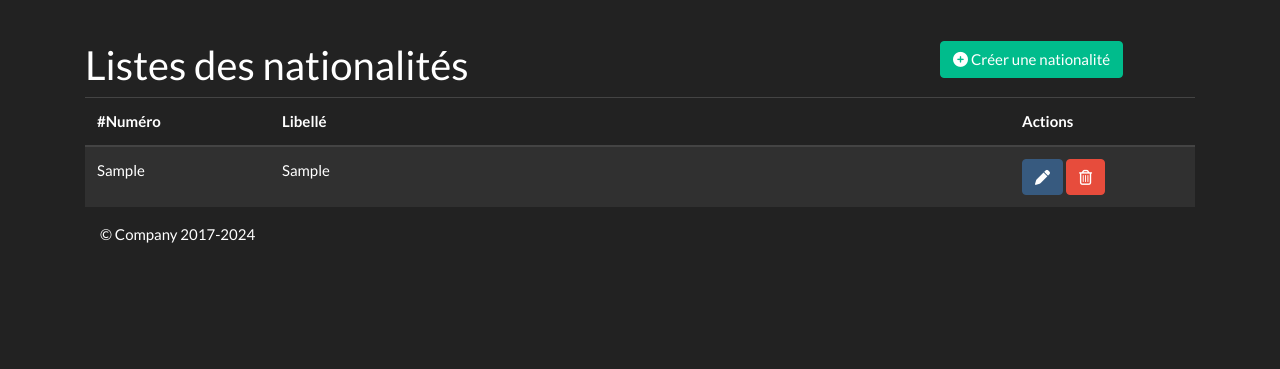
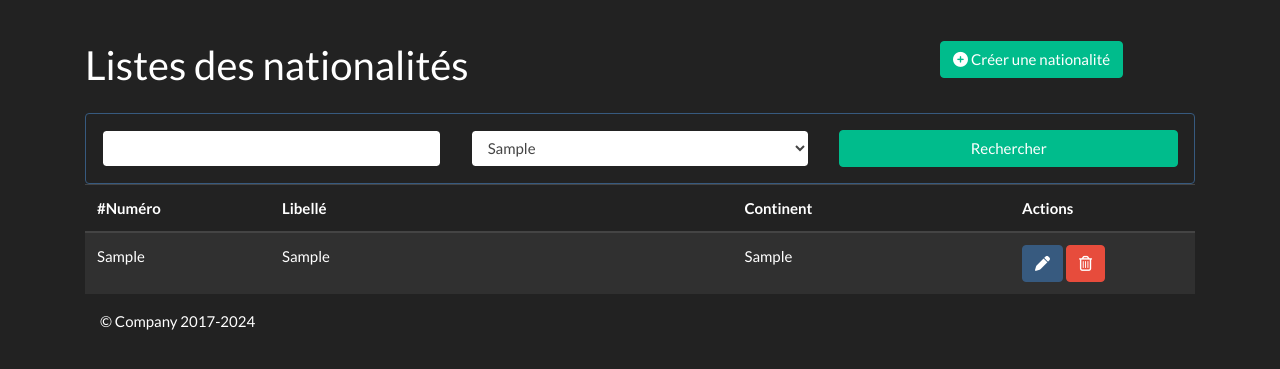
Before and after one commit to tidjani783/TP3-PHP, a PHP site: page /listeNationalites.php in a window 1280 px wide. Shown: the part 71-440 px from the top of the page. Run offline with PHP 8.4, Linux system fonts and the light colour scheme; tables that the repository leaves empty or names only in its code hold one stand-in row (values such as "Sample post"); data that the repository does not hold is empty; some libraries are stand-ins or nearby versions.

Commit message:
06/02/2025

```diff
--- a/listeNationalites.php
+++ b/listeNationalites.php
@@ -1,10 +1,17 @@
 
 <?php include "header.php";
 include "connexionPdo.php";
-$req=$monPdo->prepare("select * from nationalite");
+// liste des nationalites
+$req=$monPdo->prepare("select n.num, n.libelle as 'libNation', c.libelle as 'libContinent' from nationalite n, continent c where n.numContinent=c.num order by libContinent ");
 $req->setFetchMode(PDO::FETCH_OBJ);
 $req->execute();
 $lesNationalites=$req->fetchALL();
+
+// liste des continents
+  $reqContinent=$monPdo->prepare("select * from continent");
+$reqContinent->setFetchMode(PDO::FETCH_OBJ);
+$reqContinent->execute();
+$lesContinents=$reqContinent->fetchAll();
 
 if(!empty($_SESSION['message'])){
     $mesMessages=$_SESSION['message'];
@@ -29,15 +36,41 @@ if(!empty($_SESSION['message'])){
 
  <div class="row mt-3">
       <div class="col-9"><h2>Listes des nationalités</h2></div>
-      <div class="col"><a href="formNationalite.php?action=Ajoute" class='btn btn-success'><i class="fas fa-plus-circle"></i> Créer une nationalité</a></div>
+      <div class="col"><a href="formNationalite.php?action=Ajouter" class='btn btn-success'><i class="fas fa-plus-circle"></i> Créer une nationalité</a></div>
 
  </div>
+
+
+
+  <form action="" method="get" class="border border-primary rounded p-3 mt-3 mb3">
+      <div class="row">
+        <div class="col">
+            <input type="text" class='form-control' id='Libelle' placehoder='Saisir le libellé' name='libelle' value="">
+        </div>
+        <div class="col">
+        <select name="continent" class="form-control">
+                      <?php
+                      foreach($lesContinents as $continents){
+                          $selection=$continent->num == $laNationalite->numContinent ? 'selected' : '';
+                          echo "<option value='$continent->num' $selection>$continents->libelle</option>";
+                      }
+                      ?>
+              </select>
+        </div>
+        <div class="col">
+          <button type="submit" class="btn btn-success btn-block"> Rechercher</button>
+        </div>
+      </div>
+  </form>
+
+
 
 <table class="table table-striped">
   <thead>
     <tr >
       <th scope="col" class="col-md-2">#Numéro</th>
-      <th scope="col" class="col-md-8">Libellé</th>
+      <th scope="col" class="col-md-5">Libellé</th>
+      <th scope="col" class="col-md-3">Continent</th>
       <th scope="col" class="col-md-2">Actions</th>
     </tr>
   </thead>
@@ -48,7 +81,8 @@ if(!empty($_SESSION['message'])){
     {
       echo "<tr>";
       echo "<td class='col-md-2'>$nationalite->num</td>";
-      echo "<td class='col-md-8'>$nationalite->libelle</td>";
+      echo "<td class='col-md-5'>$nationalite->libNation</td>";
+      echo "<td class='col-md-3'>$nationalite->libContinent</td>";
       echo "<td class='col-md-2'>
            <a href='formNationalite.php?action=Modifier&num=$nationalite->num' class='btn btn-primary'><i class='fas fa-pen'></i></a>
            <a href='#modalSuppression' data-toggle='modal' data-message='Voulez vous supprimer cette nationalitée ?' data-suppression='suppNationalite.php?num=$nationalite->num' class='btn btn-danger'><i class='far fa-trash-alt'></i></a>
```
Also changed, not shown: formNationalite.php (+19 -3 lines), validFormNationalite.php (+5 -3 lines).
